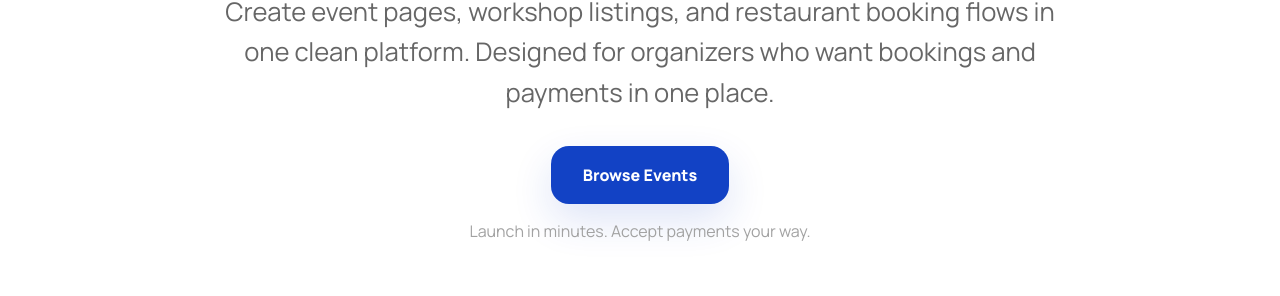
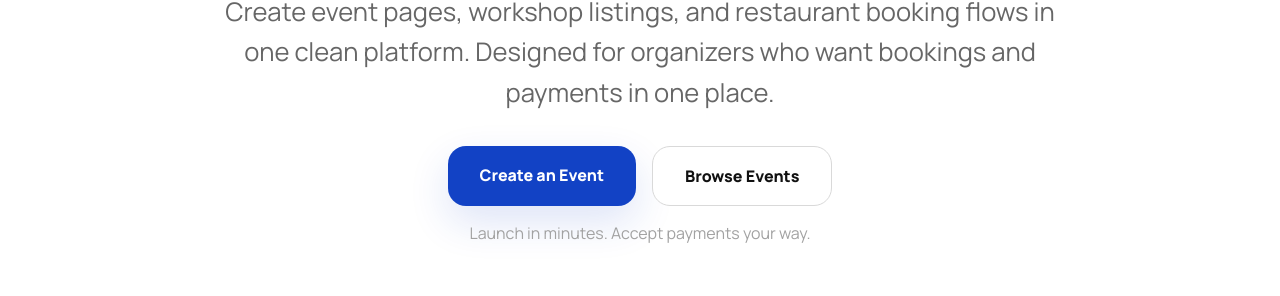
Before and after one commit to SRISANTH588/CITYVIBE, a website: page index.html in a window 1280 px wide. Shown: the part 504-800 px from the top of the page. Drawn offline with Linux system fonts and the light colour scheme.

Commit message:
Add Create an Event button before Browse Events

```diff
--- a/index.html
+++ b/index.html
@@ -47,7 +47,8 @@
         </p>
 
       <div class="hero-actions">
-          <a class="btn btn-primary" href="events.html">Browse Events</a>
+          <a class="btn btn-primary" href="login.html">Create an Event</a>
+          <a class="btn btn-secondary" href="events.html">Browse Events</a>
         </div>
 
         <div class="hero-note">Launch in minutes. Accept payments your way.</div>
```
